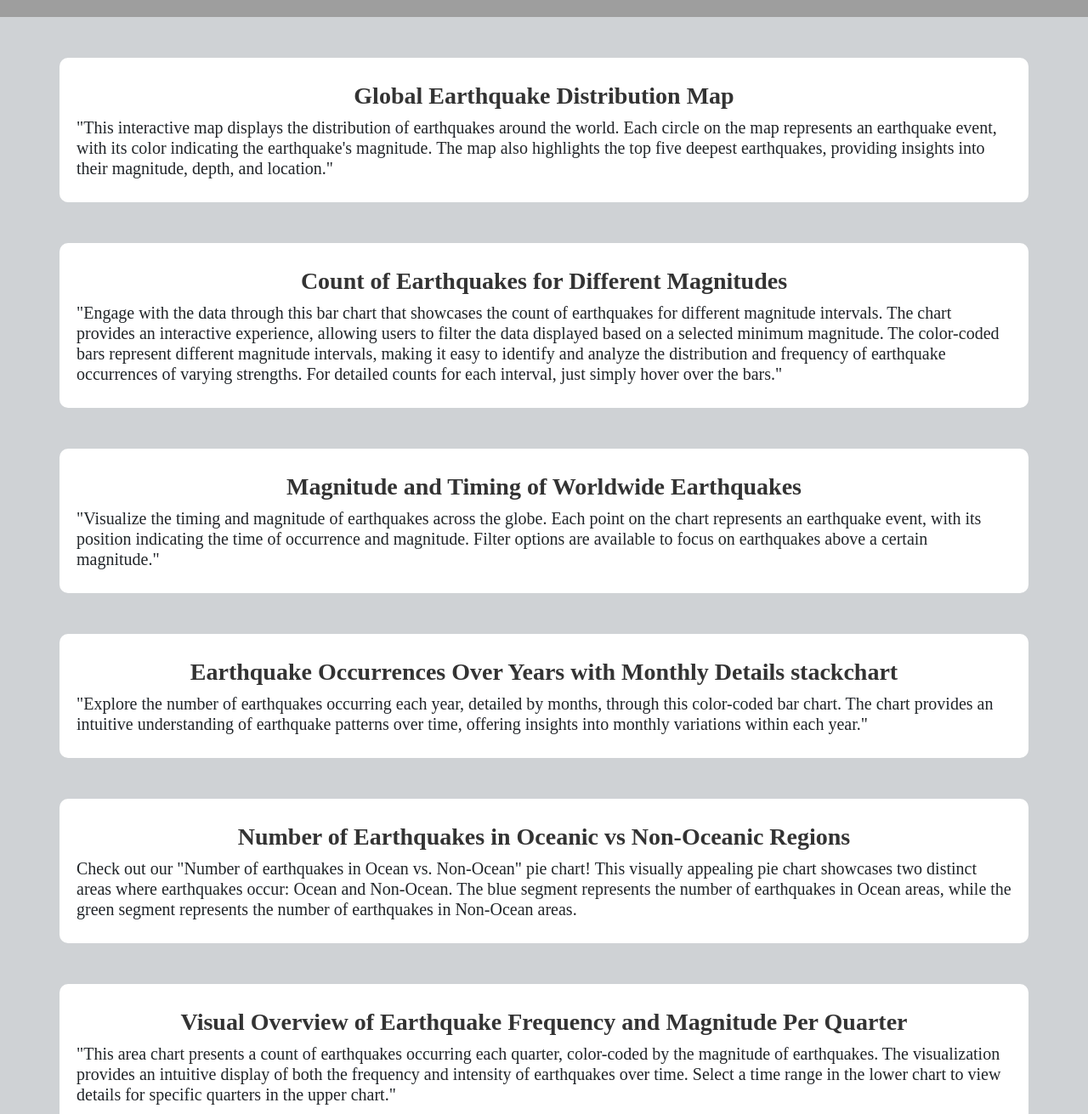
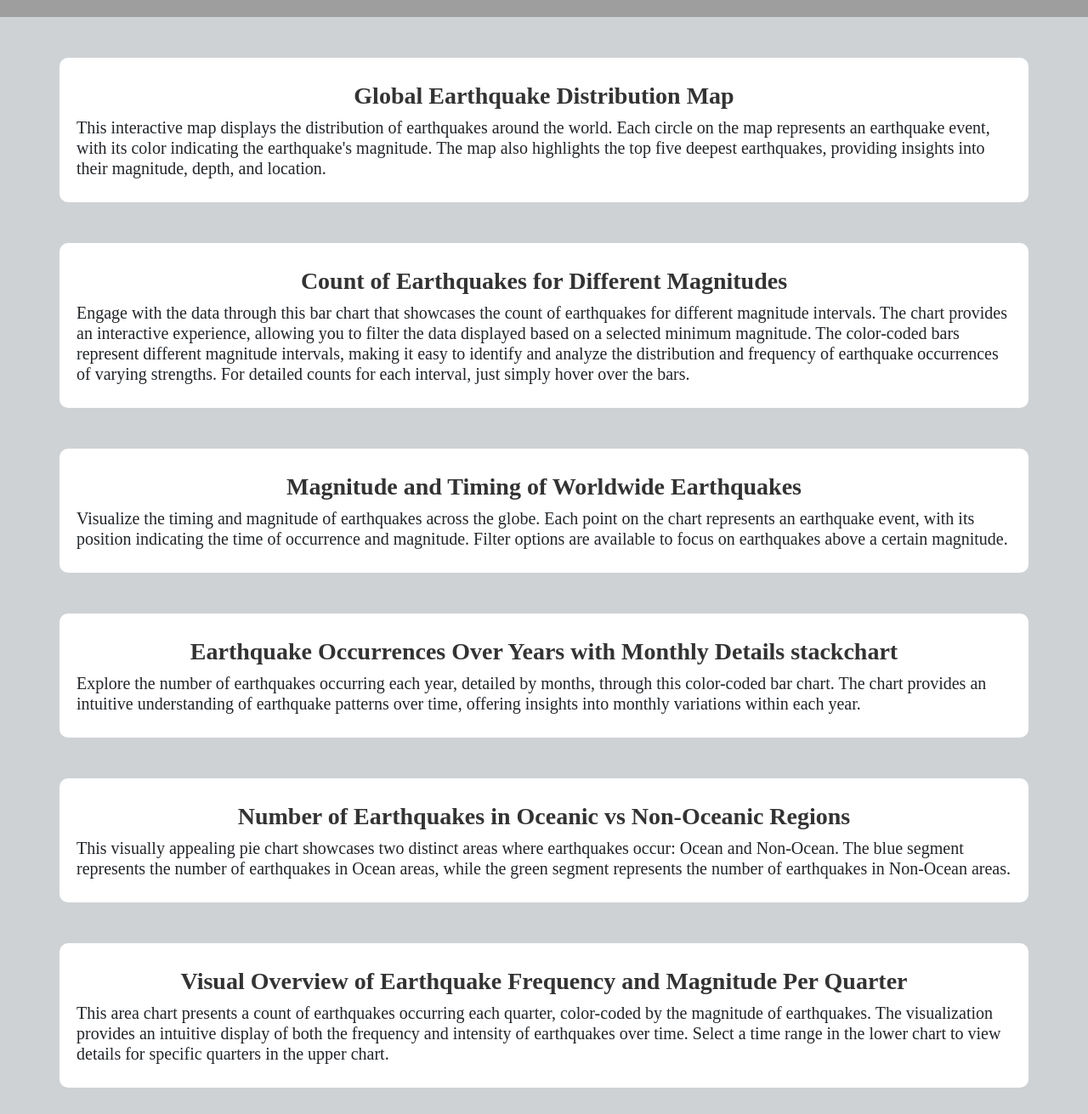
Before and after one commit to zeyuanliMonash/3179, a plain HTML site: page test.html in a window 1280 px wide. Shown: the part 780-2091 px from the top of the page at 85% size. After the commit the page ends 2060 px from the top, so only its background shows below. Drawn offline with nearby package versions, Linux system fonts and the light colour scheme; grey boxes are pictures that could not be loaded; a script that the page names is missing.

Commit message:
Update test.html

```diff
--- a/test.html
+++ b/test.html
@@ -4,7 +4,7 @@
 <head>
     <meta charset="UTF-8">
     <meta name="viewport" content="width=device-width, initial-scale=1.0">
-    <title>CO2 Emissions by Country (2023)</title>
+    <title>Earthquake by Year (2000-2022)</title>
     <script src="https://cdn.jsdelivr.net/npm/vega@5.22.1"></script>
     <script src="https://cdn.jsdelivr.net/npm/vega-lite@5.2.0"></script>
     <script src="https://cdn.jsdelivr.net/npm/vega-embed@6.20.8"></script>
@@ -95,8 +95,8 @@
     <body>
         <div class="vh-100" style="background-image: url(https://img.freepik.com/free-photo/broken-road-separating-into-two-parts-by-earthquake-city-ai-generative_123827-23739.jpg);">
           <div class="jumbotron">
-              <h1 class="display-4">"Seismic Explorer: Visual Analysis of Global Earthquake Data from 2000-2022"</h1>
-              <p class="lead">The data is sourced from Kaggle and processed to be visualized on this platform.</p>
+              <h1 class="display-4">Seismic Explorer: Visual Analysis of Global Earthquake Data from 2000-2022</h1>
+
 
 
           </div>
@@ -119,7 +119,7 @@
                     }).catch(console.error);
                 </script>
                 <h5>
-                    "This interactive map displays the distribution of earthquakes around the world. Each circle on the map represents an earthquake event, with its color indicating the earthquake's magnitude. The map also highlights the top five deepest earthquakes, providing insights into their magnitude, depth, and location."
+                    This interactive map displays the distribution of earthquakes around the world. Each circle on the map represents an earthquake event, with its color indicating the earthquake's magnitude. The map also highlights the top five deepest earthquakes, providing insights into their magnitude, depth, and location.
                 </h5>
             </div>
         </div>
@@ -141,7 +141,7 @@
                 }).catch(console.error);
             </script>
               <h5>
-                "Engage with the data through this bar chart that showcases the count of earthquakes for different magnitude intervals. The chart provides an interactive experience, allowing users to filter the data displayed based on a selected minimum magnitude. The color-coded bars represent different magnitude intervals, making it easy to identify and analyze the distribution and frequency of earthquake occurrences of varying strengths. For detailed counts for each interval,  just simply hover over the bars."
+                Engage with the data through this bar chart that showcases the count of earthquakes for different magnitude intervals. The chart provides an interactive experience, allowing you to filter the data displayed based on a selected minimum magnitude. The color-coded bars represent different magnitude intervals, making it easy to identify and analyze the distribution and frequency of earthquake occurrences of varying strengths. For detailed counts for each interval,  just simply hover over the bars.
             </div>
         </div>
     </div>
@@ -153,7 +153,7 @@
             </div>
             <div class="col-12 map-box">
                 <h5>
-                    "Visualize the timing and magnitude of earthquakes across the globe. Each point on the chart represents an earthquake event, with its position indicating the time of occurrence and magnitude. Filter options are available to focus on earthquakes above a certain magnitude."
+                    Visualize the timing and magnitude of earthquakes across the globe. Each point on the chart represents an earthquake event, with its position indicating the time of occurrence and magnitude. Filter options are available to focus on earthquakes above a certain magnitude.
                 </h5>
                 <!-- Chart will be inserted here -->
                 <div id="scatter"></div>
@@ -183,7 +183,7 @@
                     }).catch(console.error);
                 </script>
                 <h5>
-                    "Explore the number of earthquakes occurring each year, detailed by months, through this color-coded bar chart. The chart provides an intuitive understanding of earthquake patterns over time, offering insights into monthly variations within each year."
+                    Explore the number of earthquakes occurring each year, detailed by months, through this color-coded bar chart. The chart provides an intuitive understanding of earthquake patterns over time, offering insights into monthly variations within each year.
                 </h5>
             </div>
         </div>
@@ -197,7 +197,7 @@
             <div class="col-12 map-box">
 
                 <h5>
-                    Check out our "Number of earthquakes in Ocean vs. Non-Ocean" pie chart!  This visually appealing pie chart showcases two distinct areas where earthquakes occur: Ocean and Non-Ocean.  The  blue segment represents the number of earthquakes in Ocean areas, while the green segment represents the number of earthquakes in Non-Ocean areas.
+                   This visually appealing pie chart showcases two distinct areas where earthquakes occur: Ocean and Non-Ocean.  The  blue segment represents the number of earthquakes in Ocean areas, while the green segment represents the number of earthquakes in Non-Ocean areas.
                 </h5>
                 <div id="piechat"></div> <!-- Fixed the div id here -->
             <script type="text/javascript">
@@ -225,7 +225,7 @@
             }).catch(console.error);
         </script>
           <h5>
-            "This area chart presents a count of earthquakes occurring each quarter, color-coded by the magnitude of earthquakes. The visualization provides an intuitive display of both the frequency and intensity of earthquakes over time. Select a time range in the lower chart to view details for specific quarters in the upper chart."
+            This area chart presents a count of earthquakes occurring each quarter, color-coded by the magnitude of earthquakes. The visualization provides an intuitive display of both the frequency and intensity of earthquakes over time. Select a time range in the lower chart to view details for specific quarters in the upper chart.
         </div>
     </div>
 </div>
```
